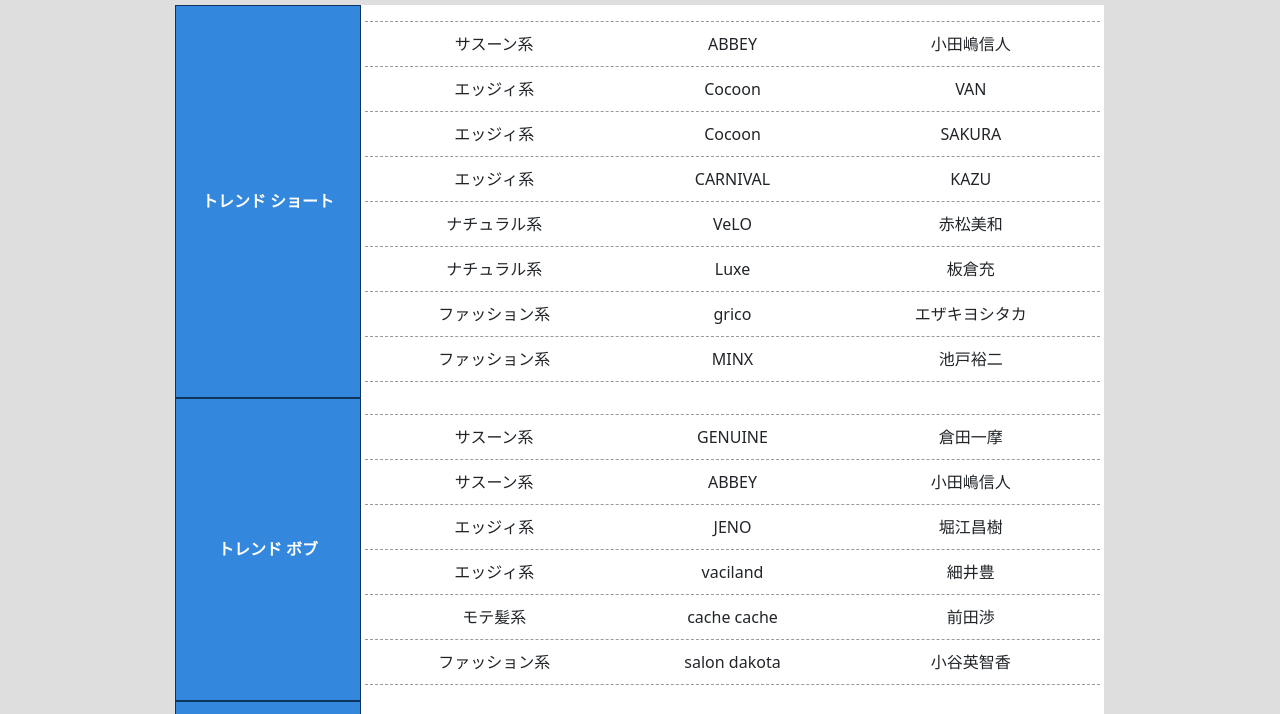
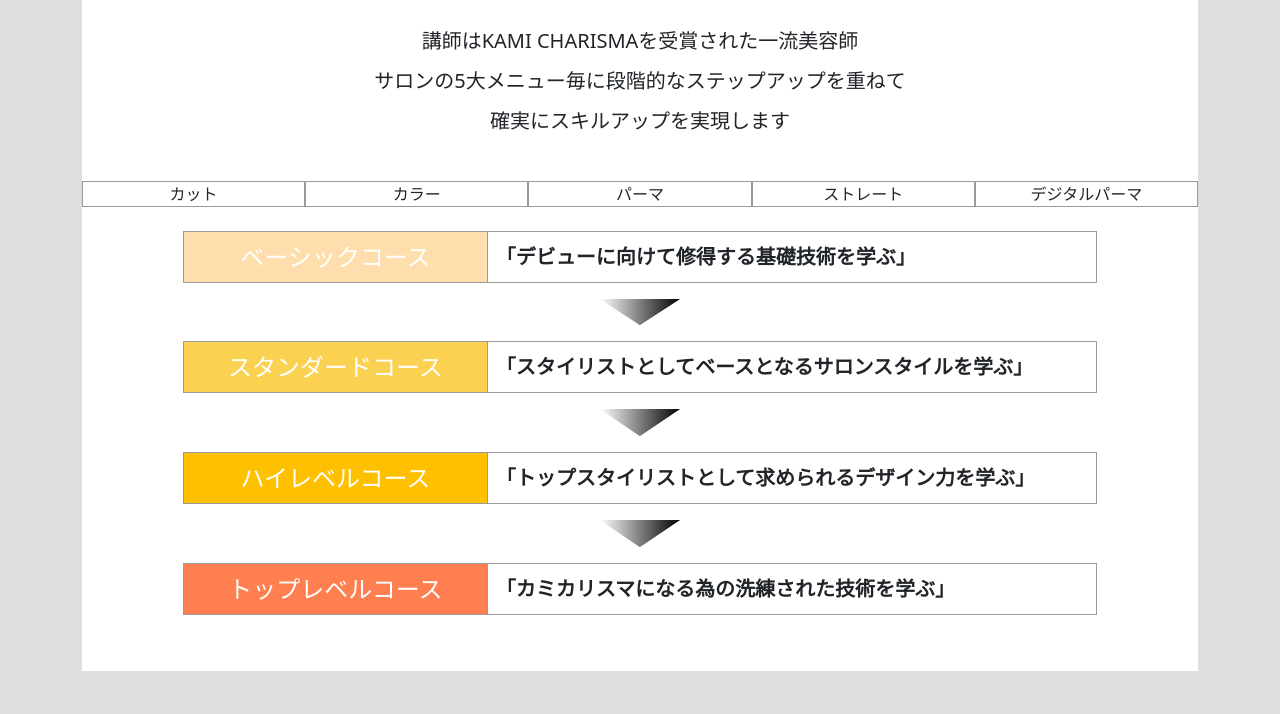
Before and after one commit to rfujiwar23/kamismax-courses, a plain HTML site: page list/index.html in a window 1280 px wide. Shown: the part 646-1360 px from the top of the page. Drawn offline with nearby package versions, Linux system fonts and the light colour scheme.

Commit message:
changing the order of the page

```diff
--- a/list/index.html
+++ b/list/index.html
@@ -83,6 +83,81 @@
         <img src="../images/test-img2.png" alt="代替テキスト">
       </div>
     </div>
+
+    <div class="guidelines container">
+      <div class="course-guidelines">
+          <h3><span>段階的に学べるコースカリキュラム</span></h3>
+
+          <h4>
+              講師はKAMI CHARISMAを受賞された一流美容師<br>
+              サロンの5大メニュー毎に段階的なステップアップを重ねて<br>
+              確実にスキルアップを実現します
+          </h4>
+
+          <div class="list">
+              <div class="course-list">
+                  カット
+              </div>
+              <div class="course-list">
+                  カラー
+              </div>
+              <div class="course-list">
+                  パーマ
+              </div>
+              <div class="course-list">
+                  ストレート
+              </div>
+              <div class="course-list">
+                  デジタルパーマ
+              </div>
+          </div>
+
+          <div class="course-and-short-description col-lg-10 offset-lg-1 px-2">
+              <div class="row my-3 mx-0">
+                  <div class="col-lg-4 col-md-4 course-type basic">
+                      ベーシックコース
+                  </div>
+                  <div class="col-lg-8 col-md-8 px-2 course-description">
+                      「デビューに向けて修得する基礎技術を学ぶ」
+                  </div>
+              </div>
+              <div class="path-arrow-down d-flex justify-content-center align-items-center">
+                  <img src="../images/arrow-down.svg" alt="arrow-down" width="80">
+              </div>
+              <div class="row my-3 mx-0">
+                  <div class="col-lg-4 col-md-4 course-type standard">
+                      スタンダードコース
+                  </div>
+                  <div class="col-lg-8 col-md-8 px-2 course-description">
+                      「スタイリストとしてベースとなるサロンスタイルを学ぶ」
+                  </div>
+              </div>
+              <div class="path-arrow-down d-flex justify-content-center align-items-center">
+                  <img src="../images/arrow-down.svg" alt="arrow-down" width="80">
+              </div>
+              <div class="row my-3 mx-0">
+                  <div class="col-lg-4 col-md-4 course-type high">
+                      ハイレベルコース
+                  </div>
+                  <div class="col-lg-8 col-md-8 px-2 course-description">
+                      「トップスタイリストとして求められるデザイン力を学ぶ」
+                  </div>
+              </div>
+              <div class="path-arrow-down d-flex justify-content-center align-items-center">
+                  <img src="../images/arrow-down.svg" alt="arrow-down" width="80">
+              </div>
+              <div class="row my-3 mx-0">
+                  <div class="col-lg-4 col-md-4 course-type top-level">
+                      トップレベルコース
+                  </div>
+                  <div class="col-lg-8 col-md-8 px-2 course-description">
+                      「カミカリスマになる為の洗練された技術を学ぶ」
+                  </div>
+              </div>
+          </div>
+      </div>
+  </div>
+
     <div class="container">
       <div class="list col-lg-10 offset-lg-1 col-md-10 offset-md-1">
         <ul class="nav">
```
